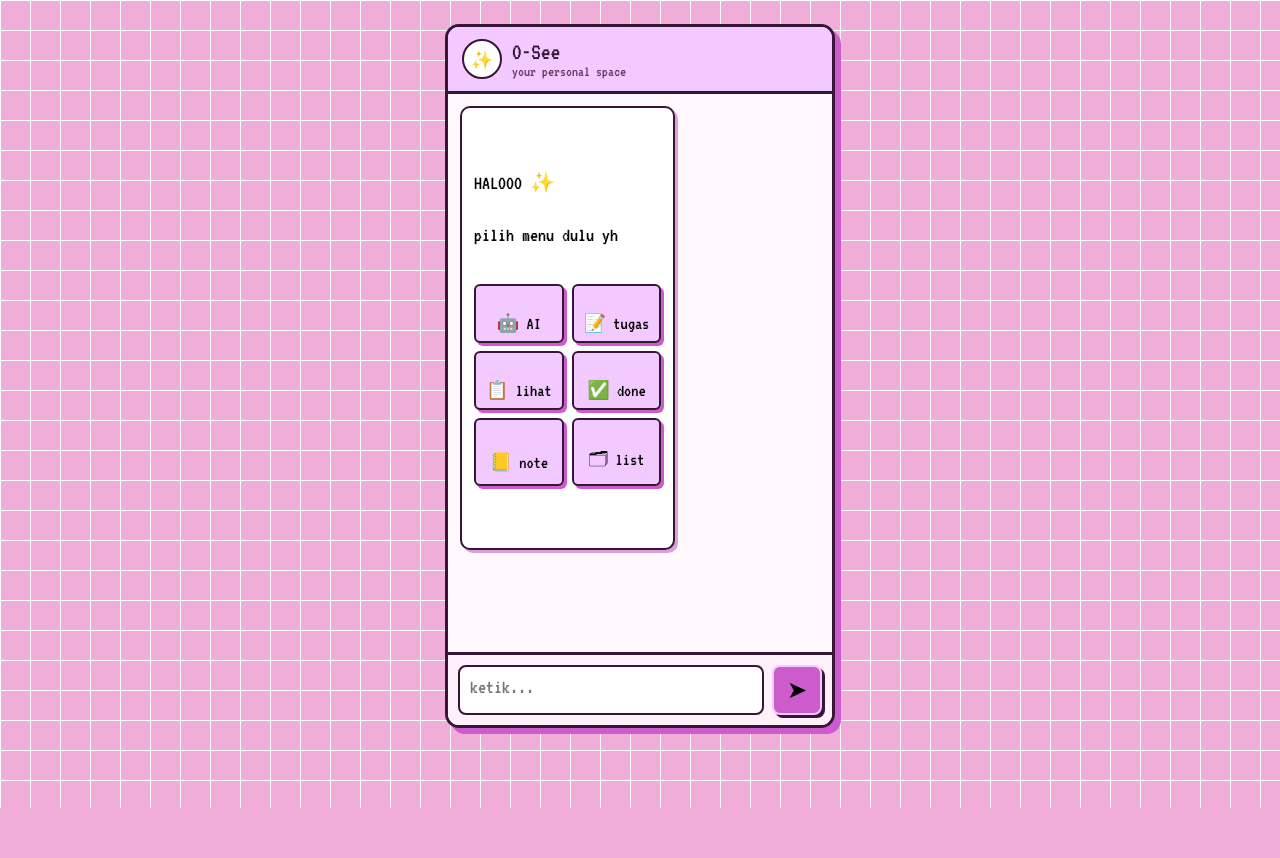
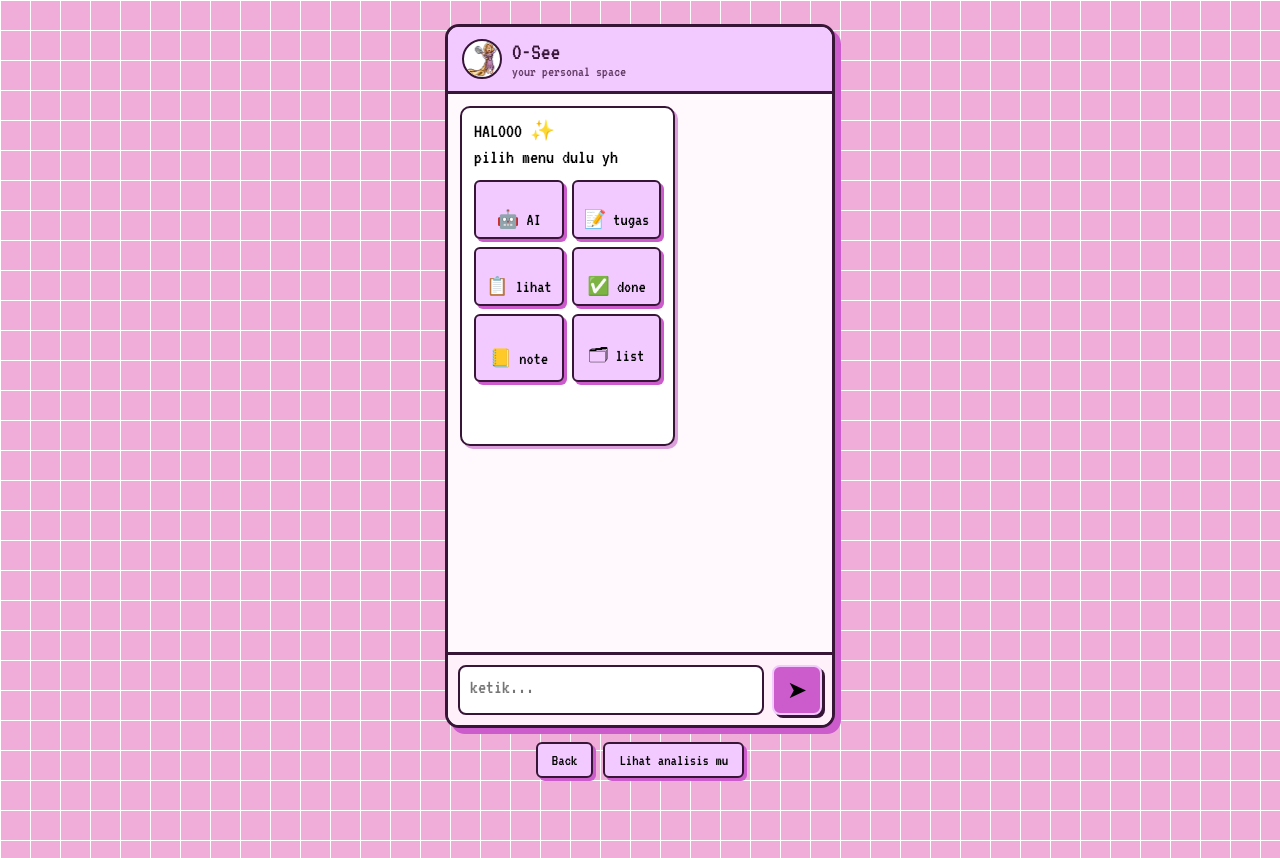
Before and after one commit to ginaprtwi/o-see, a website: page chatbot-osy.html in a window 1280 px wide. Before the commit the page ends 808 px from the top, so only its background shows below. Drawn offline with Linux system fonts and the light colour scheme.

Commit message:
smg last

```diff
--- a/chatbot-osy.html
+++ b/chatbot-osy.html
@@ -26,6 +26,7 @@ body{
   min-height:100vh;
 
   display:flex;
+  flex-direction:column;
   justify-content:center;
   align-items:center;
 
@@ -97,6 +98,27 @@ body{
   justify-content:center;
 
   font-size:18px;
+
+  cursor:pointer;
+
+  overflow:hidden;
+
+  flex-shrink:0;
+
+}
+
+#avatar img{
+
+  width:100%;
+  height:100%;
+  object-fit:cover;
+  border-radius:50%;
+
+}
+
+#avatar-input{
+
+  display:none;
 
 }
 
@@ -319,6 +341,36 @@ body{
 
 }
 
+/* BTN ROW */
+
+.btn-row {
+  display: flex;
+  gap: 10px;
+  justify-content: center;
+  margin-top: 14px;
+  width: 100%;
+  max-width: 390px;
+}
+
+.pixel-btn {
+  font-family: 'VT323', monospace;
+  font-size: 16px;
+  color: #000;
+  background: #F2CAFF;
+  border: 2px solid #371537;
+  padding: 8px 14px;
+  cursor: pointer;
+  box-shadow: 3px 3px 0 #CC5BCC;
+  text-decoration: none;
+  display: inline-block;
+  border-radius: 6px;
+}
+
+.pixel-btn:active {
+  box-shadow: 1px 1px 0 #CC5BCC;
+  transform: translate(2px, 2px);
+}
+
 </style>
 
 </head>
@@ -329,9 +381,10 @@ body{
 
   <div id="chat-header">
 
-    <div id="avatar">
-      ✨
+    <div id="avatar" onclick="document.getElementById('avatar-input').click()" title="klik buat ganti foto">
+      <img src="profile.png" alt="avatar" />
     </div>
+    <input type="file" id="avatar-input" accept="image/*" />
 
     <div>
 
@@ -363,6 +416,11 @@ body{
 
   </div>
 
+</div>
+
+<div class="btn-row">
+  <a href="index.html" class="pixel-btn">Back</a>
+  <a href="analitik.html" class="pixel-btn">Lihat analisis mu</a>
 </div>
 
 <script>
@@ -440,14 +498,8 @@ function showMenu(){
   bubble.className =
     'bubble';
 
-  bubble.innerHTML = `
-
-HALOOO ✨
-
-pilih menu dulu yh
-
-<div class="menu-buttons">
-
+  bubble.innerHTML = `HALOOO ✨
+pilih menu dulu yh<div class="menu-buttons">
 <button
 class="menu-btn"
 onclick="chooseMenu('ai')">
@@ -483,7 +535,6 @@ class="menu-btn"
 onclick="chooseMenu('view_note')">
 🗂 list
 </button>
-
 </div>
 
 `;
@@ -928,6 +979,35 @@ inputEl.addEventListener(
 );
 
 // =======================
+// AVATAR
+// =======================
+
+document.getElementById('avatar-input').addEventListener(
+  'change',
+  function(e){
+
+    const file = e.target.files[0];
+
+    if(!file) return;
+
+    const reader = new FileReader();
+
+    reader.onload = function(ev){
+
+      const avatarEl =
+        document.getElementById('avatar');
+
+      avatarEl.innerHTML =
+        `<img src="${ev.target.result}" alt="avatar" />`;
+
+    };
+
+    reader.readAsDataURL(file);
+
+  }
+);
+
+// =======================
 // START
 // =======================
 
```
Also changed, not shown: profile.png (added).
